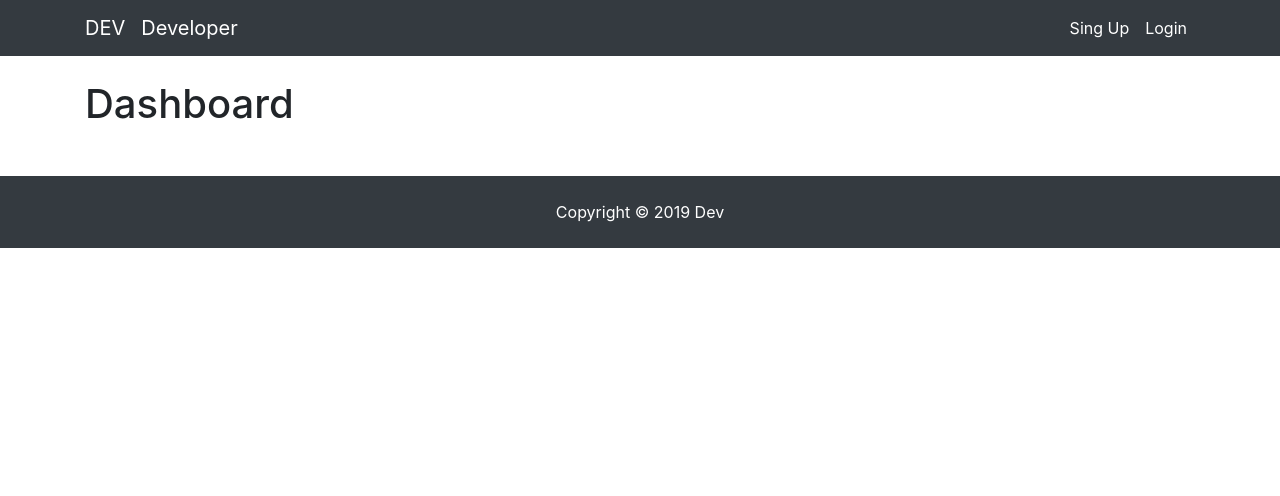
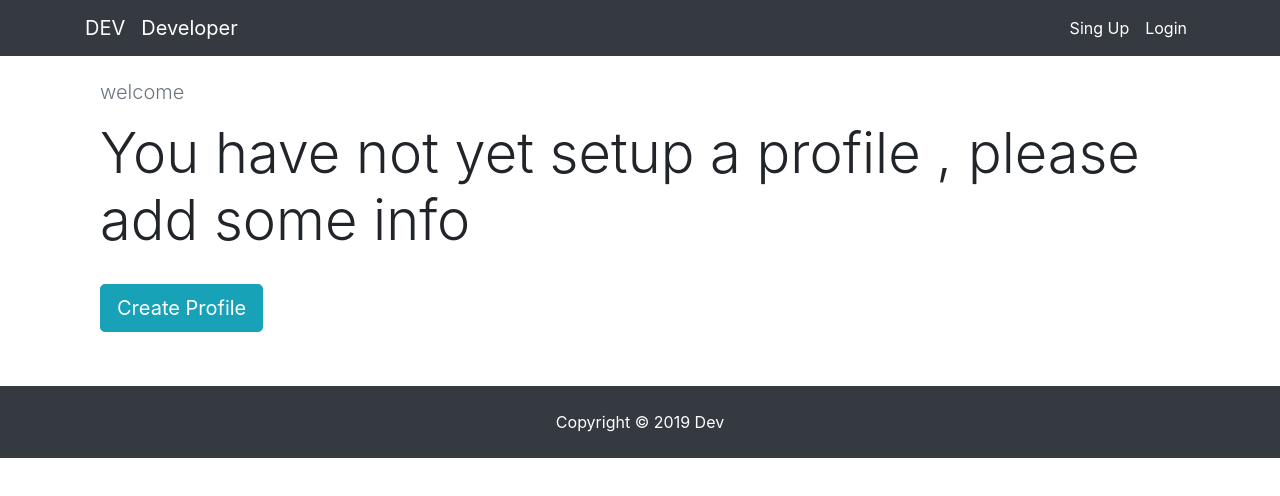
Before and after one commit to hridoyahmed150/mern, a React (Create React App) app in the folder client/: page /dashboard in a window 1280 px wide. Shown: the top 496 px of the page. Built offline with nearby package versions, Linux system fonts and the light colour scheme; no server answers.

Commit message:
profile check

```diff
--- /dev/null
+++ b/client/src/components/common/Spinner.js
@@ -0,0 +1,17 @@
+import React, { Component } from 'react';
+import spinner from './spinner.gif';
+class Spinner extends Component {
+	render() {
+		const imgStyle={
+					width:'200px',
+					margin:'auto',
+					display:'block'
+				}
+		return (
+			<div>
+				<img src={spinner} alt="Loading ..." style={imgStyle}/>
+			</div>
+		);
+	}
+}
+export default Spinner;
--- a/client/src/components/dashboard/Dashboard.js
+++ b/client/src/components/dashboard/Dashboard.js
@@ -1,7 +1,11 @@
 import React ,{Component} from 'react'
 import PropTypes from 'prop-types'
 import {connect} from 'react-redux';
+import {Link} from 'react-router-dom';
 import { getCurrentProfile} from '../../actions/profileAction';
+import Spinner from './../common/Spinner';
+import spinner from '../common/spinner.gif';
+
 
 class Dashboard extends Component {
 	componentDidMount(){
@@ -9,16 +13,55 @@
 	}
 
 	render() {
+
+		const {user}=this.props.auth;
+		const  {profile,loading}=this.props.profile;
+		let dashboardContent;
+		if (profile === null || loading) {
+			dashboardContent = <Spinner />
+		}else{
+			// dashboardContent= <h1>hello</h1>
+			if (Object.keys(profile).length>0) {
+				dashboardContent=<h1>TODO: Display Profile</h1>
+
+			}else{
+				// user is loged in but has not profile
+				dashboardContent=(
+						<div>
+							<p className="lead text-muted">welcome {user.name}</p>
+							<p>You have not yet setup a profile , please add some info</p>
+							<Link to='/create-profile' className="btn btn-lg btn-info">
+								Create Profile
+							</Link>
+						</div>
+					)
+			}
+		}
 		return (
-			<div>
-				<h1>Dashboard</h1>
+			<div className="dashboar">
+				<div className="container">
+					<div className="row">
+						<div className="col-md-12">
+							<div className="display-4">
+								{dashboardContent}
+							</div>
+						</div>
+					</div>
+				</div>
 			</div>
 		)
 	}
 }
 
 Dashboard.propTypes={
-
+	getCurrentProfile:PropTypes.func.isRequired,
+	auth:PropTypes.object.isRequired,
+	profile:PropTypes.object.isRequired
 }
 
-export default connect(null,{getCurrentProfile})(Dashboard);
+const mapStateToProps=(state)=>({
+	auth:state.auth,
+	profile:state.profile
+})
+
+export default connect(mapStateToProps,{getCurrentProfile})(Dashboard);
```
Also changed, not shown: client/src/components/common/spinner.gif (added).
